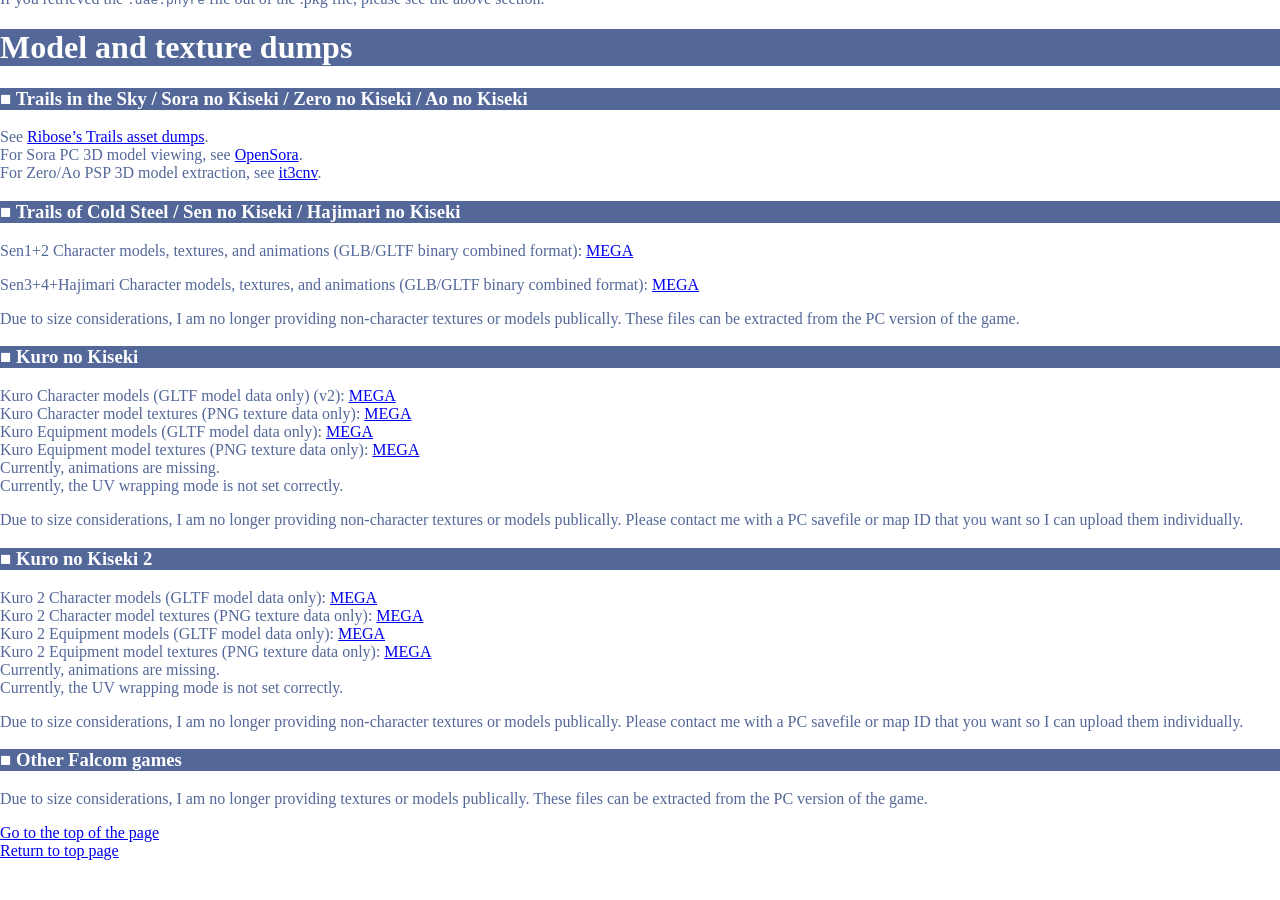
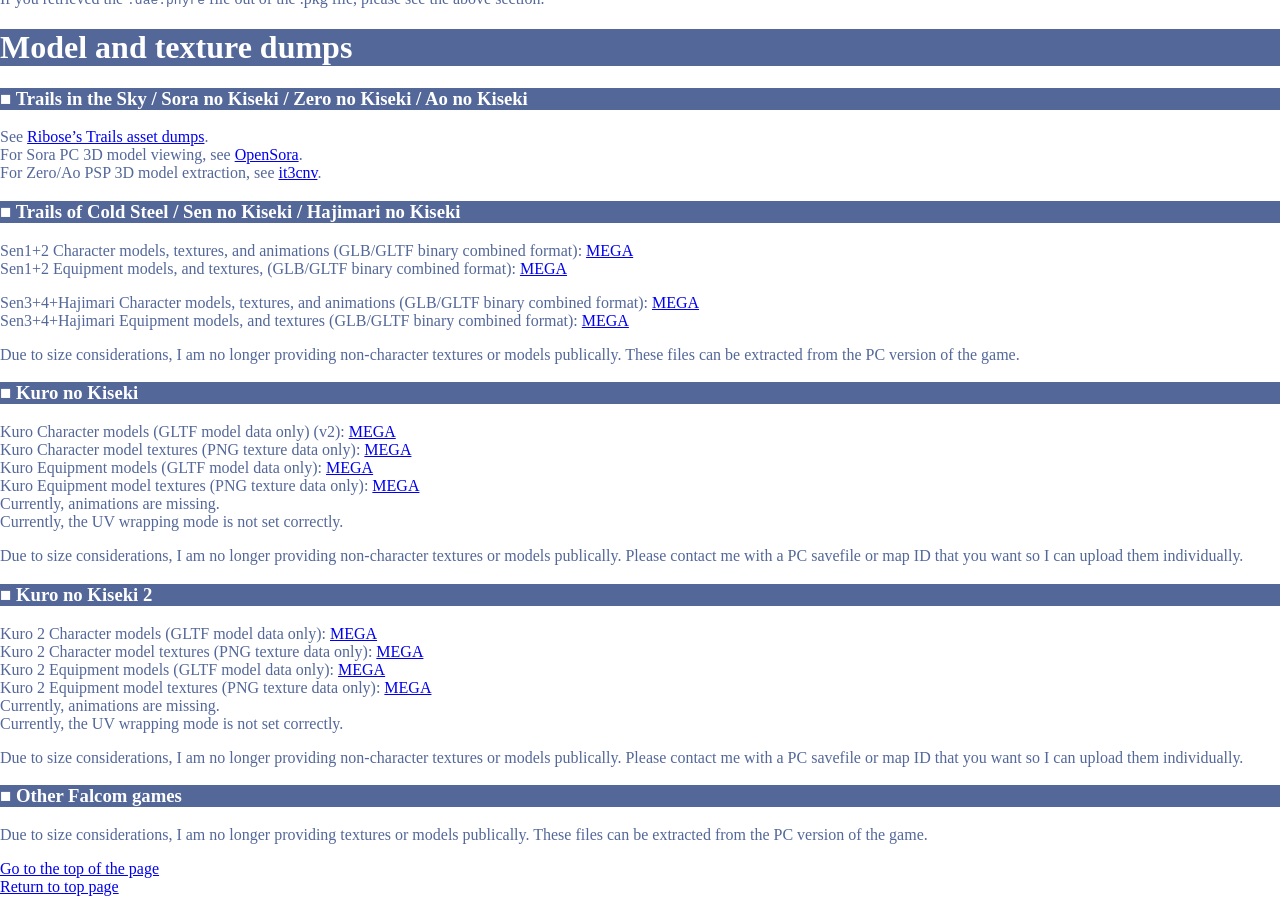
Before and after one commit to uyjulian/falcom-dumps, a Jekyll site: the page built from index.md, in a window 1280 px wide and 900 px high, scrolled down 3789 px. Built offline with Jekyll 4.4.1, drawn with Linux system fonts in a browser that asks for light colours; before the commit the page ends 4665 px from its top, so only the background shows below that.

Commit message:
Add ed8 equ

```diff
--- a/index.md
+++ b/index.md
@@ -179,8 +179,10 @@ For Zero/Ao PSP 3D model extraction, see [it3cnv](https://www.pokanchan.jp/dokuw
 ### Trails of Cold Steel / Sen no Kiseki / Hajimari no Kiseki
 
 Sen1+2 Character models, textures, and animations (GLB/GLTF binary combined format): [MEGA](https://mega.nz/file/psJHBAiT#GZ7RrqN_VewHKRI7ZIDsxU34XnOLMOZxUzM6msSEwog)
+Sen1+2 Equipment models, and textures, (GLB/GLTF binary combined format): [MEGA](https://mega.nz/file/x5glQR7K#AxeNqit6iJ1yGAdwMKKvqYLv6YzaZOtRS9pvHs1v_So)
 
 Sen3+4+Hajimari Character models, textures, and animations (GLB/GLTF binary combined format): [MEGA](https://mega.nz/file/xhBxlCqJ#TEE4Q3NsrWC98WJ35AYzdm4YnhqRPCpIPybrHFvr5MM)
+Sen3+4+Hajimari Equipment models, and textures (GLB/GLTF binary combined format): [MEGA](https://mega.nz/file/t1xThLSa#35Kc66vyJljX6WRpi38for05zF2Mye3jYH9loaju-CA)
 
 Due to size considerations, I am no longer providing non-character textures or models publically. These files can be extracted from the PC version of the game.
 
```
